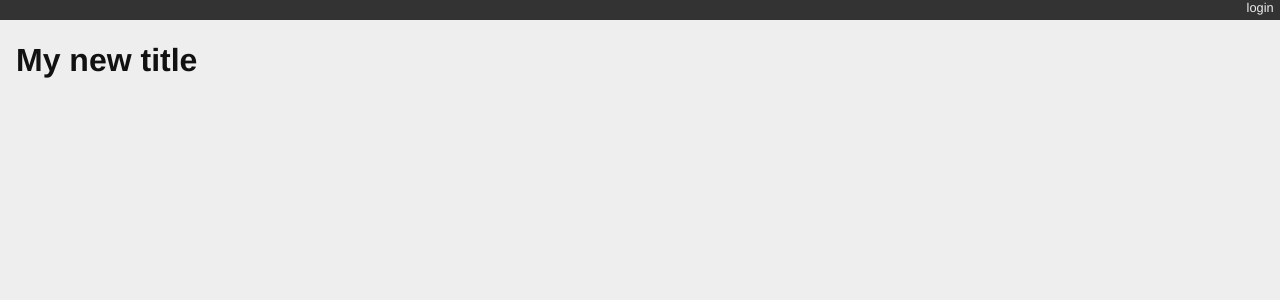
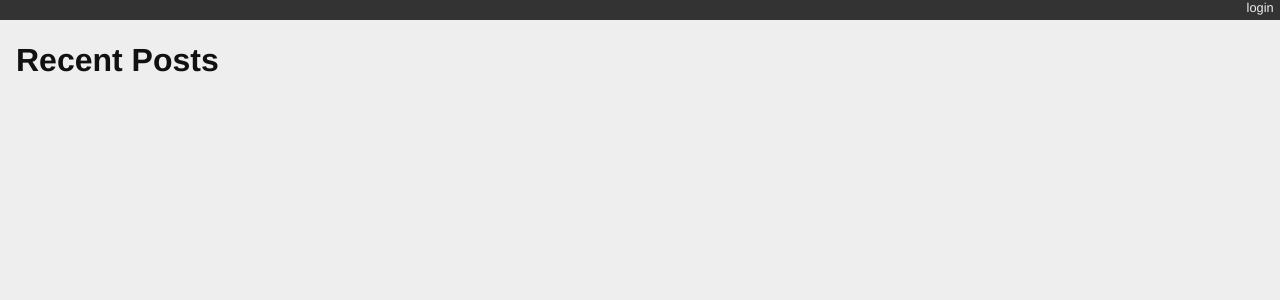
Before and after one commit to marlondocouto36/django-blog, a Django app: page / in a window 1280 px wide. Shown: the top 300 px of the page. Run offline with Django 3.2, Linux system fonts and the light colour scheme; data that the repository does not hold is empty.

```diff
--- a/blogging/templates/blogging/list.html
+++ b/blogging/templates/blogging/list.html
@@ -1,6 +1,6 @@
 {#{% url '<view_name>' arg1 arg2 %}#}
 {% extends "base.html" %}{% block content %}
-  <h1>My new title</h1>
+  <h1>Recent Posts</h1>
   {% comment %} here is where the query happens {% endcomment %}
   {% for post in post_list %}
   <div class="post">
--- a/blogging/tests.py
+++ b/blogging/tests.py
@@ -2,7 +2,7 @@ from django.test import TestCase
 from django.contrib.auth.models import User
 from blogging.models import Post
 import datetime
-# import utc
+import utc
 # needed to change it since latest version of Django doesn't seem like having timezone.utc
 
 
```
Also changed, not shown: requirements.txt (+11 -17 lines).
